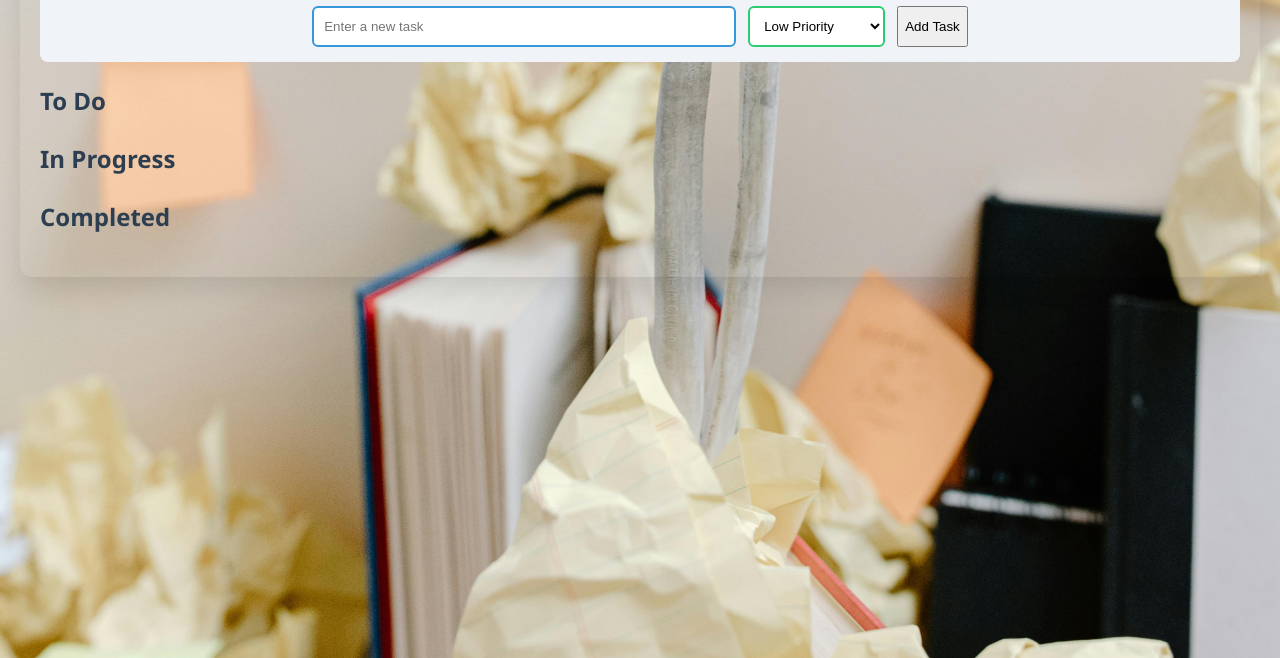
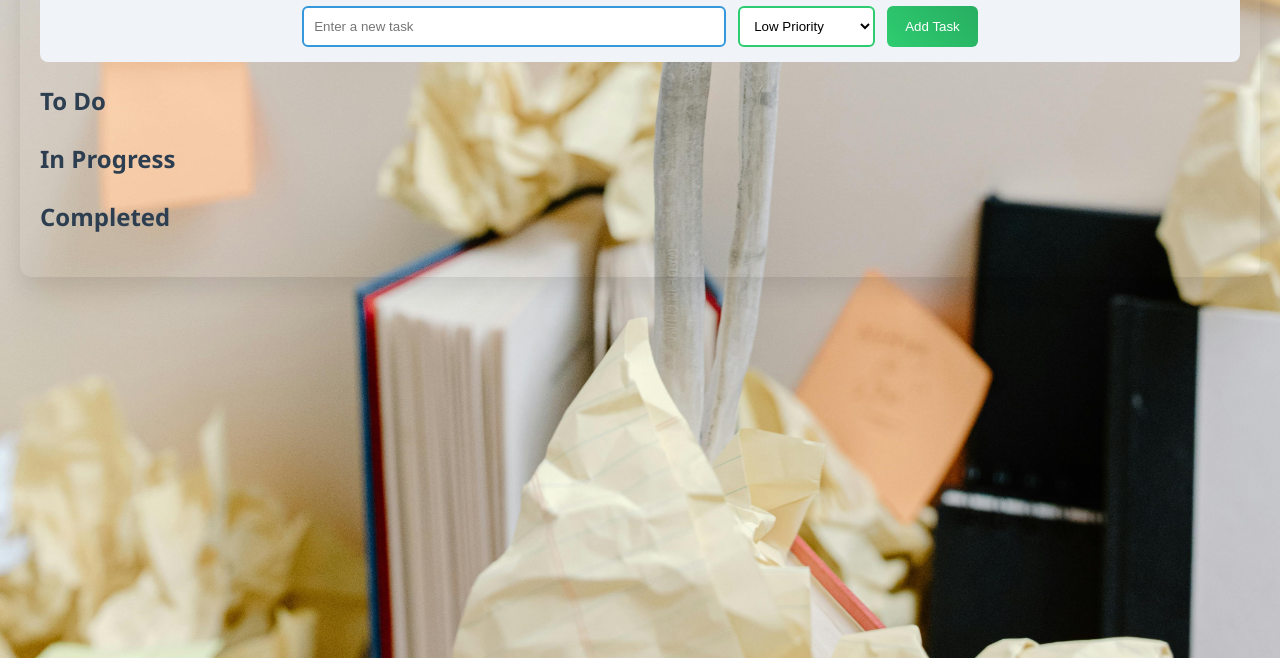
Before and after one commit to 1632Pelma/Todo_List, a plain HTML site: page index.html in a window 1280 px wide. Shown: the part 142-800 px from the top of the page. Drawn offline with Linux system fonts and the light colour scheme.

Commit message:
added styling for the add task button, color green

```diff
--- a/styles.css
+++ b/styles.css
@@ -58,3 +58,19 @@ h1 {
     border-radius: 6px;
     background-color: white;
 }
+
+#addTaskBtn {
+    padding: 10px 18px;
+    background: linear-gradient(45deg, #2ecc71 0%, #27ae60 100%);
+    color: white;
+    border: none;
+    border-radius: 6px;
+    cursor: pointer;
+    transition: transform 0.2s, box-shadow 0.2s;
+}
+
+#addTaskBtn:hover {
+    transform: translateY(-2px);
+    box-shadow: 0 4px 10px rgba(0,0,0,0.2);
+
+}
```
